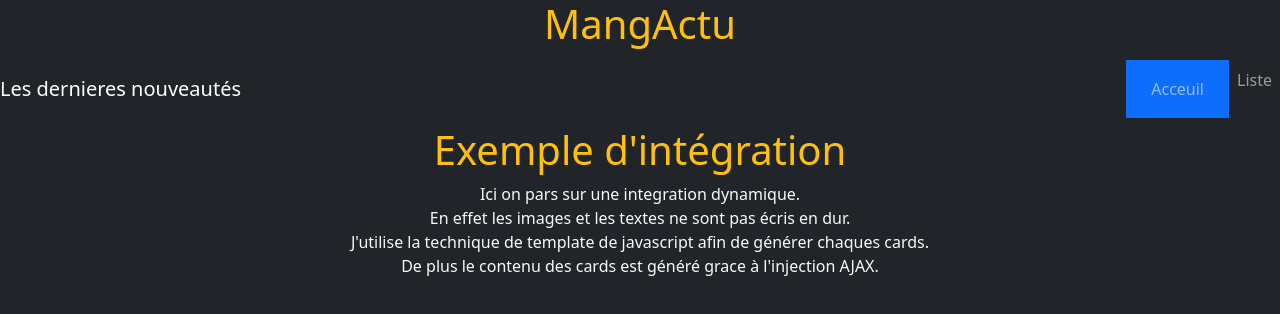
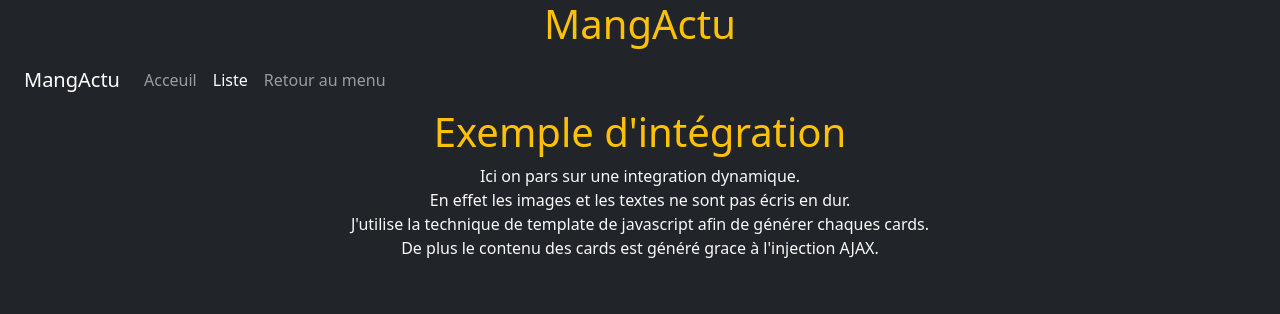
Before and after one commit to MathieuPol/mangashop, a plain HTML site: page list.html in a window 1280 px wide. Drawn offline with nearby package versions, Linux system fonts and the light colour scheme; no server answers.

Commit message:
ajout de plus d'image/ WIP categories

```diff
--- a/assets/js/app.js
+++ b/assets/js/app.js
@@ -6,7 +6,7 @@ const usingApi = {
             cache: 'no-cache'
         };
 
-        const taskApi = fetch('https://kitsu.io/api/edge/trending/manga?page[limit]=20&page[offset]=10', fetchOptions)
+        const taskApi = fetch('https://kitsu.io/api/edge/manga?page[limit]=20', fetchOptions)
 
         taskApi.then(
             function(response) {
--- a/list.html
+++ b/list.html
@@ -15,22 +15,25 @@
     </div>
     <div class="row">
 
-            <nav class="navbar navbar-expand-lg bg-dark navbar-dark">
-                <button class="navbar-toggler" type="button" data-toggle="collapse" data-target="#navbarTogglerDemo03" aria-controls="navbarTogglerDemo03" aria-expanded="false" aria-label="Toggle navigation">
+      <nav class="navbar navbar-expand-lg navbar-dark bg-dark">
+        <div class="container-fluid">
+          <a class="navbar-brand" href="#">MangActu</a>
+          <button class="navbar-toggler" type="button" data-bs-toggle="collapse" data-bs-target="#navbarNav" aria-controls="navbarNav" aria-expanded="false" aria-label="Toggle navigation">
             <span class="navbar-toggler-icon"></span>
           </button>
-                <a class="navbar-brand" href="#">Les dernieres nouveautés</a>
-
-                <div class="collapse navbar-collapse d-flex justify-content-end" id="navbarTogglerDemo03">
-                  <ul class="navbar-nav mr-auto mt-2 mt-lg-0">
-                    <li class="nav-item  list-group-item active">
-                      <a class="nav-link " href="index.html">Acceuil</a>
+          <div class="collapse navbar-collapse" id="navbarNav">
+            <ul class="navbar-nav">
+              <li class="nav-item">
+                <a class="nav-link" aria-current="page" href="#">Acceuil</a>
               </li>
               <li class="nav-item">
-                      <a class="nav-link" href="#">Liste</a>
+                <a class="nav-link active" href="list.html">Liste</a>
+              </li>
+              <li class="nav-item">
+                <a class="nav-link" href="https://mathieupol.github.io/" tabindex="-1" aria-disabled="true">Retour au menu</a>
               </li>
             </ul>
-
+          </div>
         </div>
       </nav>
 
```
Also changed, not shown: index.html (+12 -9 lines). Lines whose indentation alone changed are shown as unchanged.
